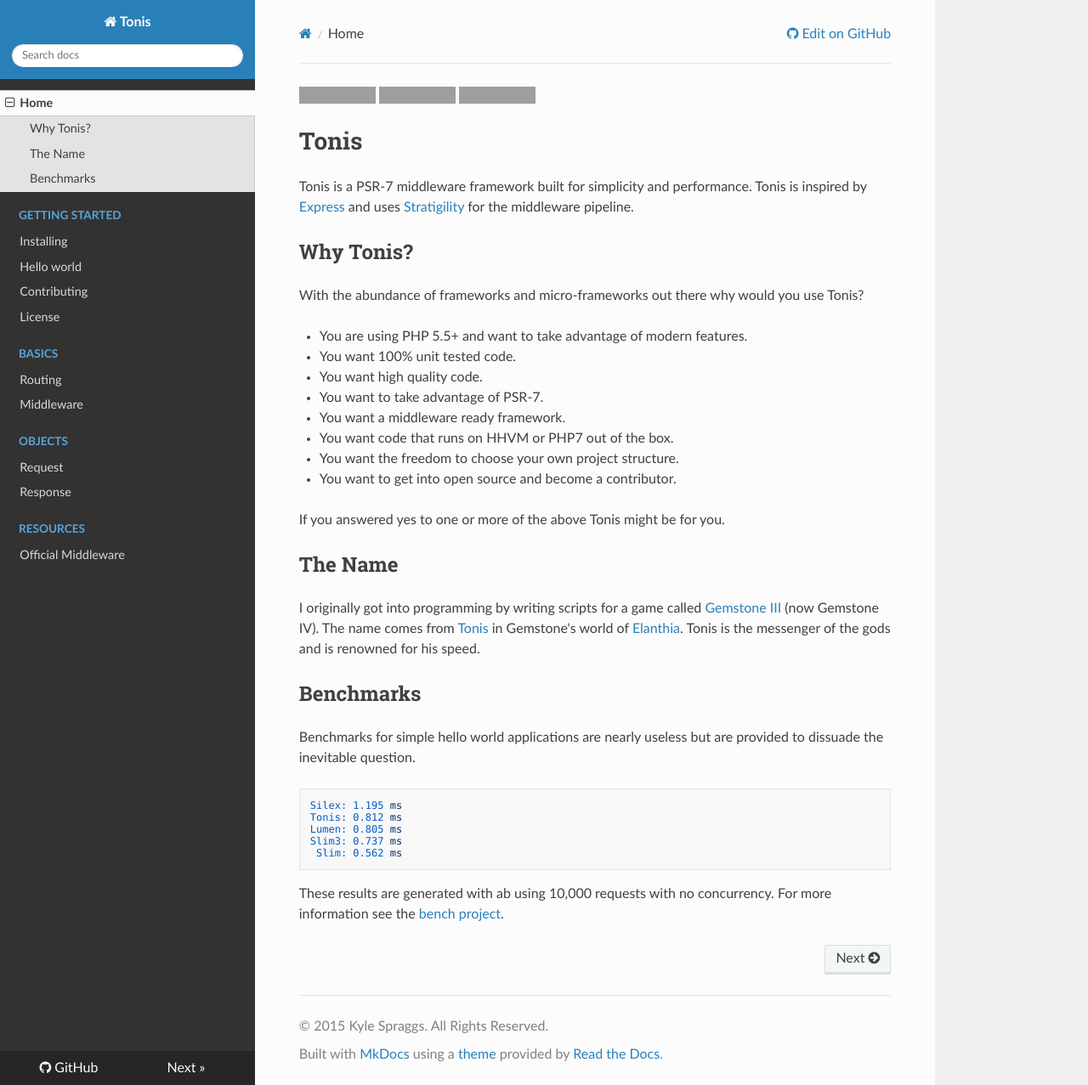
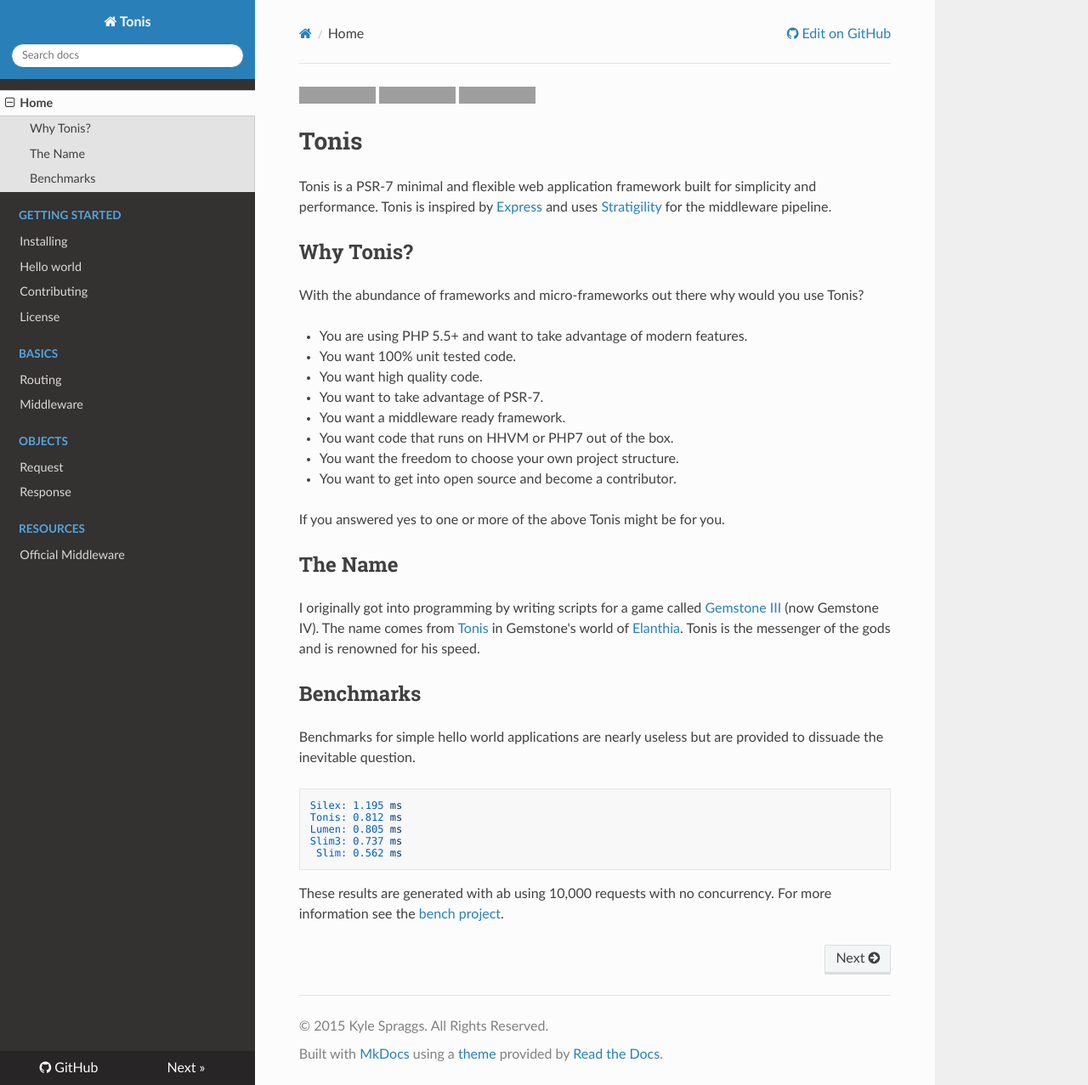
Before and after one commit to tonis-io-legacy/tonis, an MkDocs documentation site: the page built from docs/index.md, in a window 1280 px wide and 1277 px high. Shown: the whole window at 85% size. Built offline with MkDocs 1.6.1, drawn with Linux system fonts in a browser that asks for light colours; nearby versions of some CDN libraries; old or Windows-style settings are respelled for this version of MkDocs; grey boxes are pictures that could not be loaded.

Commit message:
Doc update

```diff
--- a/docs/index.md
+++ b/docs/index.md
@@ -4,7 +4,7 @@
 
 # Tonis
 
-Tonis is a PSR-7 middleware framework built for simplicity and performance. Tonis is inspired by
+Tonis is a PSR-7 minimal and flexible web application framework built for simplicity and performance. Tonis is inspired by
 [Express](http://expressjs.com/) and uses [Stratigility](https://github.com/zendframework/zend-stratigility) for the
 middleware pipeline.
 
```
Also changed, not shown: README.md (+1 -1 lines).
